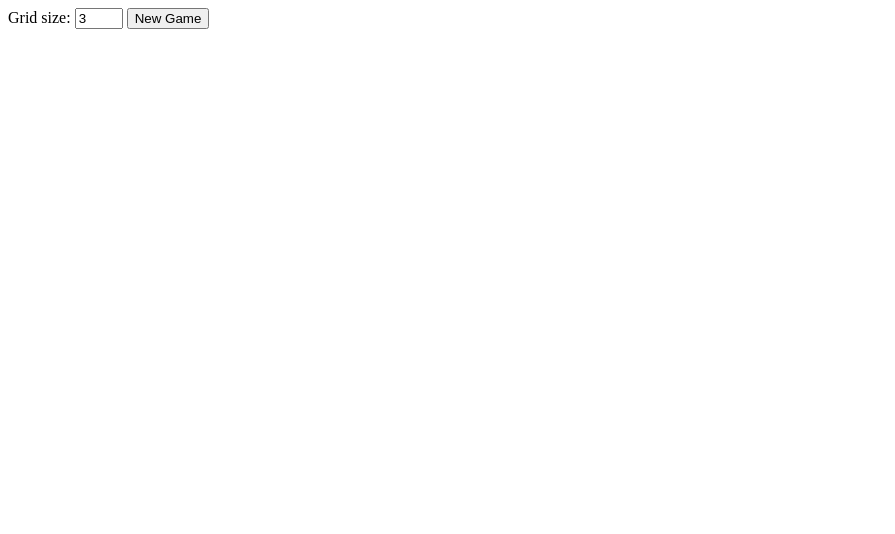
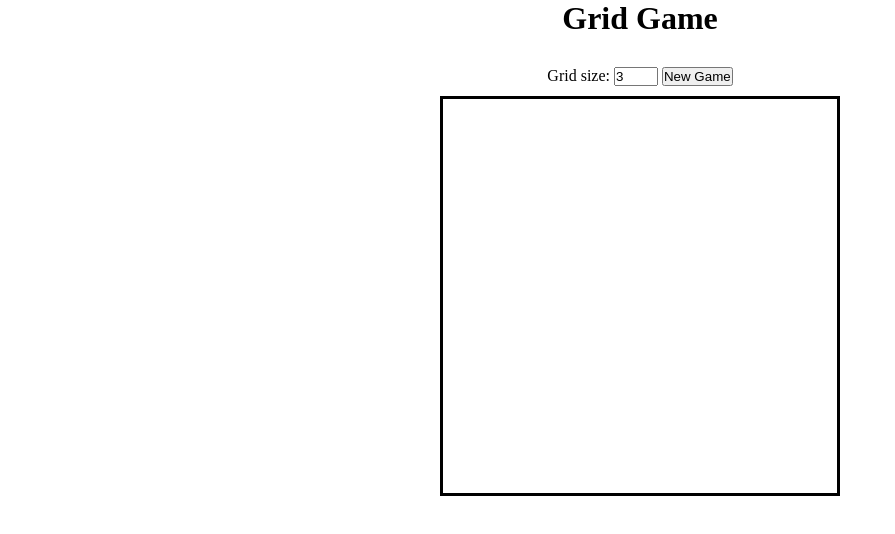
Before and after one commit to LeandroTakara/grid-game, a plain HTML site: page index.html in a window 1280 px wide. Shown: the whole page, without its empty margins (0-895 px from the left). Drawn offline with Linux system fonts and the light colour scheme.

Commit message:
style game

```diff
--- a/index.html
+++ b/index.html
@@ -5,9 +5,12 @@
   <meta http-equiv="X-UA-Compatible" content="IE=edge">
   <meta name="viewport" content="width=device-width, initial-scale=1.0">
   <title>Grid Game</title>
+
+  <link rel="stylesheet" href="./style.css">
 </head>
 
 <body>
+  <h1>Grid Game</h1>
   <div class="settings">
     <label>
       Grid size:
--- /dev/null
+++ b/style.css
@@ -0,0 +1,29 @@
+:root {
+  --size: 3;
+}
+
+* {
+  margin: 0;
+  padding: 0;
+  box-sizing: border-box;
+}
+
+body {
+  display: flex;
+  flex-direction: column;
+  justify-content: center;
+  align-items: center;
+}
+
+h1 {
+  margin-bottom: 30px;
+}
+
+.game {
+  display: grid;
+  grid-template: repeat(var(--size), 1fr) / repeat(var(--size), 1fr);
+  width: 400px;
+  height: 400px;
+  margin-top: 10px;
+  border: solid black 3px;
+}
```
